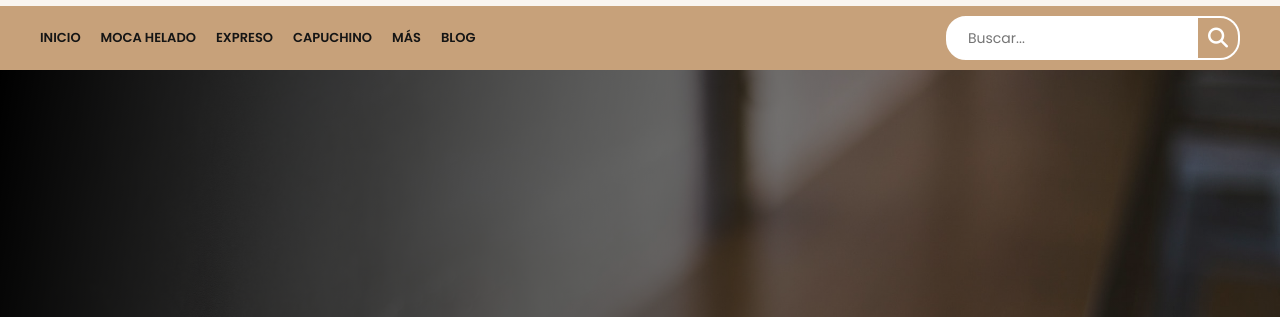
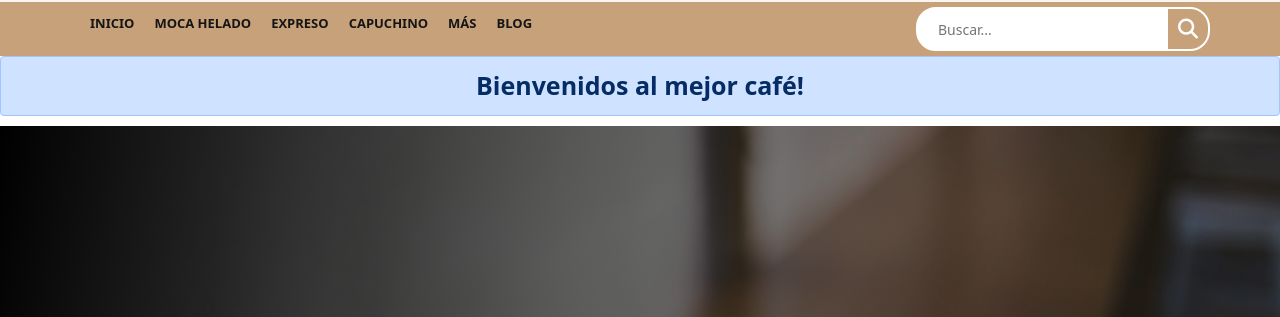
Before and after one commit to EnriquePerez24/html.page, a plain HTML site: page index.html in a window 1280 px wide. Shown: the part 79-396 px from the top of the page. Drawn offline with nearby package versions, Linux system fonts and the light colour scheme.

Commit message:
Agregado Alert

```diff
--- a/index.html
+++ b/index.html
@@ -7,7 +7,7 @@
     <title>Baristas</title>
     <link rel="stylesheet" href="style.css">
     <link rel="stylesheet" href="script.js">
-	<link href="https://cdn.jsdelivr.net/npm/bootstrap@5.3.3/dist/css/bootstrap.min.css">
+	<link href="https://cdn.jsdelivr.net/npm/bootstrap@5.3.3/dist/css/bootstrap.min.css" rel="stylesheet" integrity="sha384-QWTKZyjpPEjISv5WaRU9OFeRpok6YctnYmDr5pNlyT2bRjXh0JMhjY6hW+ALEwIH" crossorigin="anonymous">
 </head>
 <body>
     <div>
@@ -60,6 +60,10 @@
 				</nav>
 			</div>
 		</header>
+
+		<div class="alert alert-primary text-center fs-1 fw-bold" role="alert">
+			Bienvenidos al mejor café!
+		</div>
 
 		<section class="banner">
 			<div class="content-banner">
```
